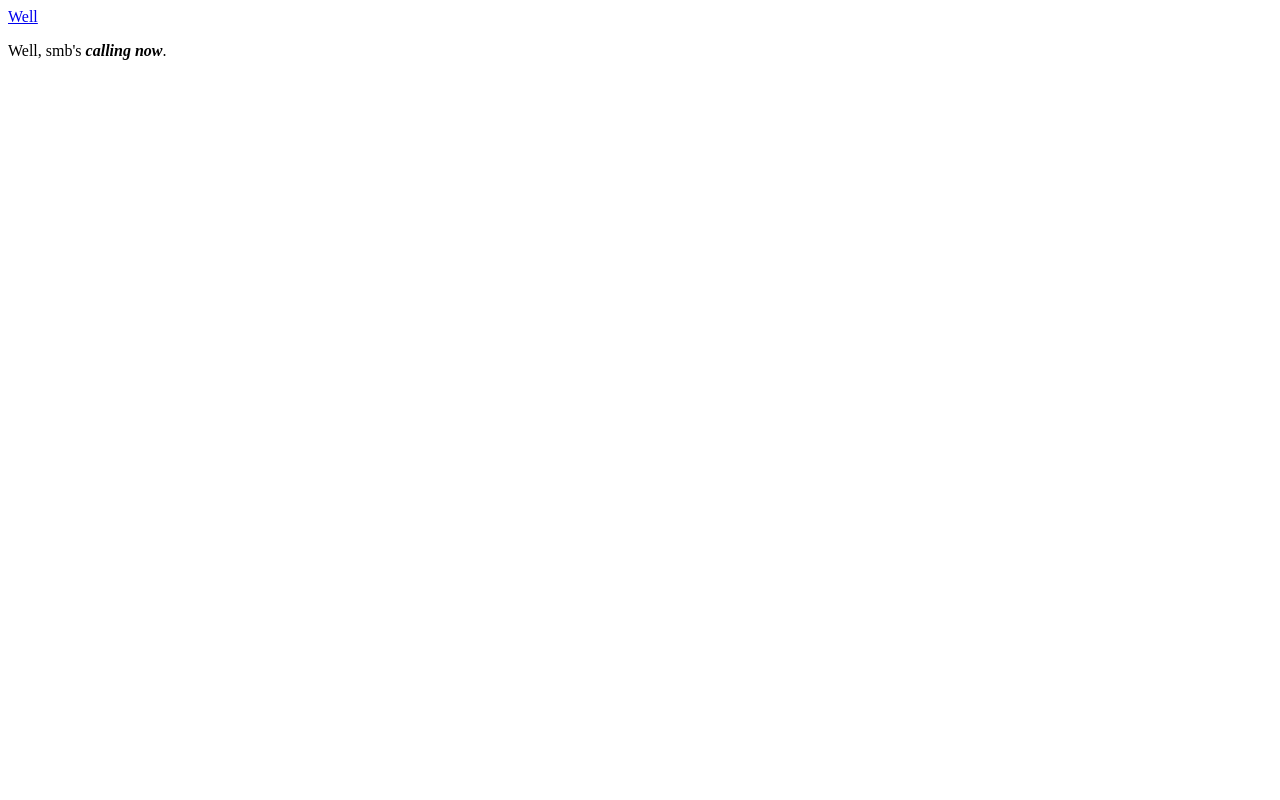
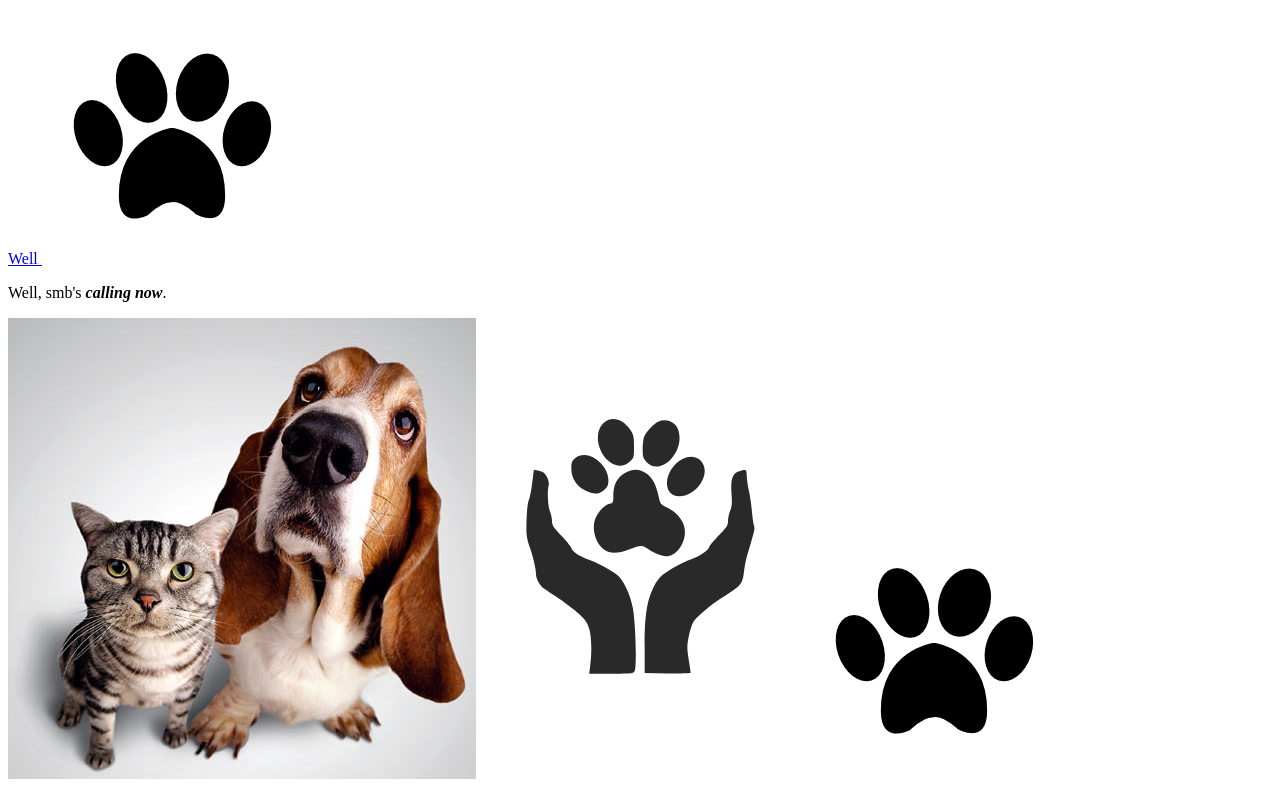
Before and after one commit to vert2016/new, a plain HTML site: page index.html in a window 1280 px wide. Drawn offline with Linux system fonts and the light colour scheme.

Commit message:
pictures

```diff
--- a/index.html
+++ b/index.html
@@ -4,8 +4,12 @@
         <title>New </title>
     </head>
     <body>
- <a href="http://toloka.to/">Well</a>
+ <a href="http://toloka.to/">Well <img src="img/pet.png" alt="pets png"></a>
+
  <p>Well, smb's <i><b>calling now</b></i>.</p>
+ <img src="img/23.jpg" alt="Pets jpg">
+ <img src="img/34.svg" alt="pets vector">
+  <img src="img/pet.png" alt="pets png">
 
     </body>
 </html>
```
Also changed, not shown: img/23.jpg (added), img/34.svg (added), img/pet.png (added).
